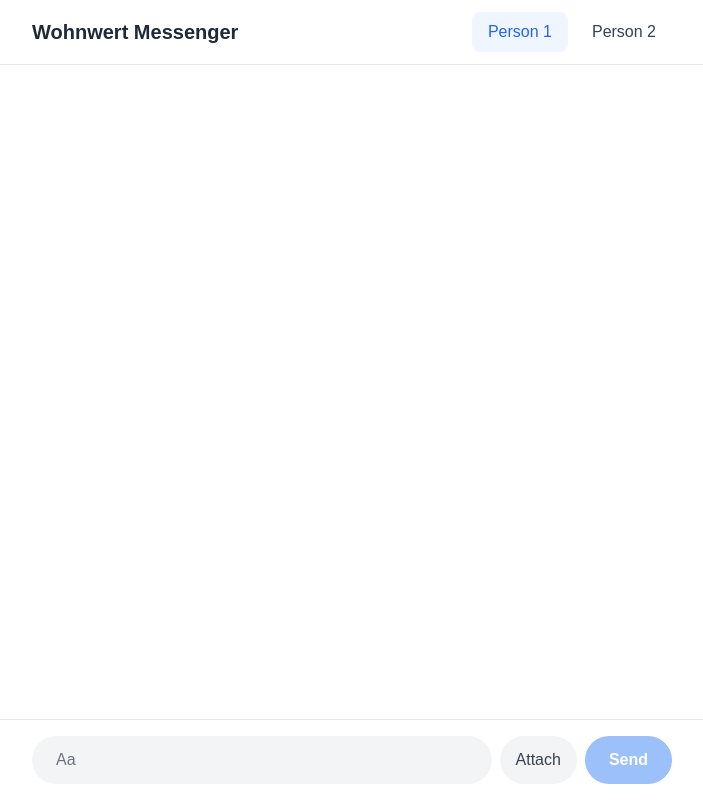
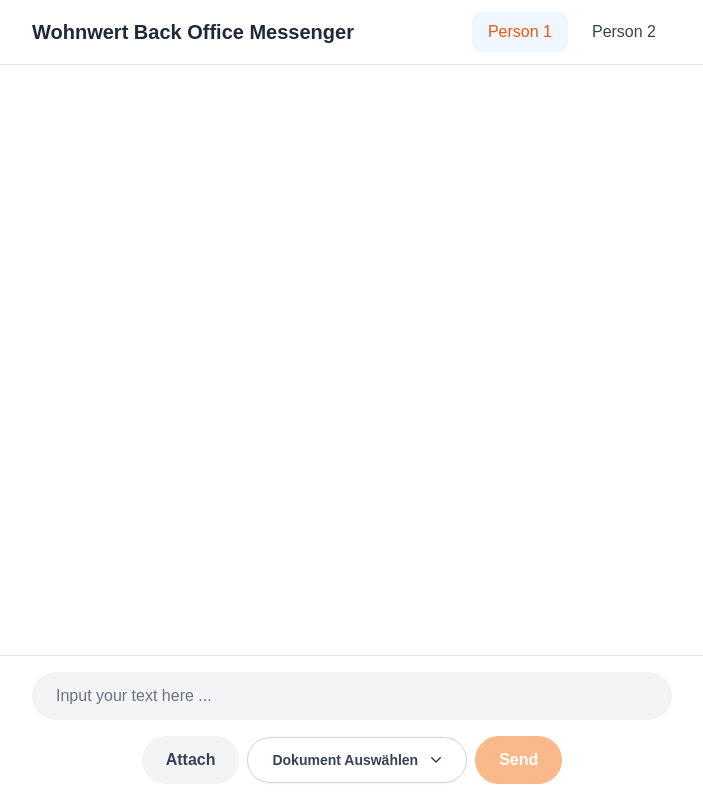
Before and after one commit to 2azo/chat_app, a Next.js app: page / in a window 1280 px wide. Shown: the whole page, without its empty margins (288-991 px from the left). Built offline with nearby package versions, Linux system fonts and the light colour scheme.

Commit message:
chat is working with document dropdown

```diff
--- /dev/null
+++ b/app/components/dropdown.tsx
@@ -0,0 +1,64 @@
+import React, { useState } from "react";
+
+const Dropdown = ({ buttonText, items }) => {
+  const [isOpen, setIsOpen] = useState(false);
+  const [selectedItem, setSelectedItem] = useState(null);
+
+  const toggleDropdown = () => {
+    setIsOpen((prev) => !prev);
+  };
+
+  const handleItemClick = (item) => {
+    if (item === "Abbrechen") {
+      setSelectedItem(null);
+    } else {
+      setSelectedItem(item);
+    }
+    setIsOpen(false);
+  };
+
+  return (
+    <div className="relative inline-block text-left">
+      <button
+        onClick={toggleDropdown}
+        type="button"
+        className={`inline-flex px-6 py-3 justify-center w-full rounded-full border shadow-sm text-sm font-semibold focus:outline-none ${
+          selectedItem ? "bg-orange-500 text-white" : "bg-white text-gray-700 border-gray-300"
+        } hover:bg-orange-600 hover:text-white`}
+      >
+        {selectedItem || buttonText}
+        <svg
+          className="ml-2 -mr-1 h-5 w-5"
+          xmlns="http://www.w3.org/2000/svg"
+          viewBox="0 0 20 20"
+          fill="currentColor"
+          aria-hidden="true"
+        >
+          <path
+            fillRule="evenodd"
+            d="M5.23 7.21a.75.75 0 011.06.02L10 10.94l3.71-3.71a.75.75 0 111.06 1.06l-4.24 4.24a.75.75 0 01-1.06 0L5.23 8.27a.75.75 0 01.02-1.06z"
+            clipRule="evenodd"
+          />
+        </svg>
+      </button>
+
+      {isOpen && (
+        <div className="absolute z-10 mb-2 w-56 rounded-md shadow-lg bg-white ring-1 ring-black ring-opacity-5 bottom-full">
+          <div className="py-1">
+            {items.map((item, index) => (
+              <div
+                key={index}
+                className="block px-4 py-2 text-sm text-gray-700 hover:bg-gray-100 cursor-pointer"
+                onClick={() => handleItemClick(item)}
+              >
+                {item}
+              </div>
+            ))}
+          </div>
+        </div>
+      )}
+    </div>
+  );
+};
+
+export default Dropdown;
--- a/app/page.tsx
+++ b/app/page.tsx
@@ -1,6 +1,8 @@
 'use client';
 
 import React, { useState, useRef, useEffect } from 'react';
+import Dropdown from './components/dropdown';
+
 
 interface Message {
   id: number;
@@ -20,6 +22,20 @@
   const scrollToBottom = () => {
     messagesEndRef.current?.scrollIntoView({ behavior: "smooth" });
   };
+
+
+  const options = [
+    "Wohnwert AGB",
+    "Vertriebspartnervertrag",
+    "Personalausweis-Kopie",
+    "Nachweis § 34 c",
+    "Gewerbeanmeldung",
+    "Polizeiliches Führungszeugnis",
+    "Unbedenklichkeits­bescheinigung",
+    "Sonstiges",
+    "Abbrechen"
+  ];
+
 
   useEffect(() => {
     scrollToBottom();
@@ -44,6 +60,7 @@
   };
 
   const handleFileChange = (e: React.ChangeEvent<HTMLInputElement>) => {
+    e.preventDefault()
     const selectedFile = e.target.files?.[0] || null;
     setFile(selectedFile);
   };
@@ -54,17 +71,17 @@
       <div className="bg-white border-b shadow-sm">
         <div className="max-w-2xl mx-auto px-4">
           <div className="flex items-center justify-between h-16">
-            <h1 className="text-xl font-semibold text-gray-800">Wohnwert Messenger</h1>
+            <h1 className="text-xl font-semibold text-gray-800">Wohnwert Back Office Messenger</h1>
             <div className="flex gap-2">
               <button
                 onClick={() => setActiveUser(1)}
-                className={`px-4 py-2 rounded-lg transition-all duration-200 ${activeUser === 1 ? 'bg-blue-50 text-blue-600' : 'hover:bg-gray-100 text-gray-700'}`}
+                className={`px-4 py-2 rounded-lg transition-all duration-200 ${activeUser === 1 ? 'bg-blue-50 text-orange-600' : 'hover:bg-gray-100 text-gray-700'}`}
               >
                 Person 1
               </button>
               <button
                 onClick={() => setActiveUser(2)}
-                className={`px-4 py-2 rounded-lg transition-all duration-200 ${activeUser === 2 ? 'bg-blue-50 text-blue-600' : 'hover:bg-gray-100 text-gray-700'}`}
+                className={`px-4 py-2 rounded-lg transition-all duration-200 ${activeUser === 2 ? 'bg-blue-50 text-orange-600' : 'hover:bg-gray-100 text-gray-700'}`}
               >
                 Person 2
               </button>
@@ -92,7 +109,7 @@
                   }`}
                 >
                   <div
-                    className={`flex flex-col px-4 py-2 max-w-[80%] border-4 rounded-2xl ${
+                    className={`flex flex-col p-4 max-w-[80%] border-5 rounded-2xl ${
                       message.sender === activeUser
                         ? 'border-orange-500'
                         : 'border-gray-300'
@@ -117,14 +134,18 @@
                             <a
                               href={URL.createObjectURL(message.file)}
                               download={message.file.name}
-                              className="text-blue-500 underline"
+                              className="text-orange-500 underline"
                             >
                               {message.file.name}
                             </a>
                           )}
                         </div>
                       )}
-                      <span className="text-xs text-gray-500 mt-1">
+                      <span className={`text-xs text-gray-500 mt-1 flex ${
+                        message.sender === activeUser
+                          ? 'justify-end mr-1'
+                          : 'justify-start ml-1'
+                      }`}>
                         {message.timestamp}
                       </span>
                     </div>
@@ -140,14 +161,20 @@
       {/* Message Input */}
       <div className="bg-white border-t">
         <div className="max-w-2xl mx-auto p-4">
-          <form onSubmit={handleSend} className="flex gap-2">
+          <form onSubmit={handleSend} className="space-y-4">
+            {/* Input Section */}
+            <div>
               <input
                 type="text"
                 value={newMessage}
                 onChange={(e) => setNewMessage(e.target.value)}
-              placeholder="Aa"
-              className="flex-1 rounded-full text-gray-700 bg-gray-100 border-0 px-6 py-3 focus:outline-none focus:ring-2 focus:ring-blue-500 placeholder-gray-500"
+                placeholder="Input your text here ..."
+                className="w-full rounded-full text-gray-700 bg-gray-100 border-0 px-6 py-3 focus:outline-none focus:ring-2 focus:ring-orange-500 placeholder-gray-500"
               />
+            </div>
+
+            {/* Buttons Section */}
+            <div className="flex items-center gap-2 justify-center">
               <input
                 type="file"
                 onChange={handleFileChange}
@@ -156,21 +183,26 @@
               />
               <label
                 htmlFor="file-upload"
-              className="px-4 py-3 rounded-full bg-gray-100 text-gray-700 cursor-pointer hover:bg-gray-200"
+                className="flex items-center justify-center px-6 py-3 rounded-full bg-gray-100 text-gray-700 cursor-pointer hover:bg-gray-200 font-semibold"
               >
                 Attach
               </label>
+
+              <Dropdown buttonText="Dokument Auswählen" items={options} />
+
               <button
                 type="submit"
-              className="px-6 py-3 rounded-full bg-blue-500 text-white font-semibold hover:bg-blue-600 transition-colors duration-200 disabled:opacity-50 disabled:cursor-not-allowed"
+                className="px-6 py-3 rounded-full bg-orange-500 text-white font-semibold hover:bg-orange-600 transition-colors duration-200 disabled:opacity-50 disabled:cursor-not-allowed"
                 disabled={!newMessage.trim() && !file}
               >
                 Send
               </button>
+            </div>
           </form>
         </div>
       </div>
     </div>
+
   );
 };
 
--- a/package.json
+++ b/package.json
@@ -12,6 +12,7 @@
     "lucide-react": "^0.473.0",
     "next": "15.1.5",
     "react": "^19.0.0",
+
     "react-dom": "^19.0.0"
   },
   "devDependencies": {
--- a/tailwind.config.ts
+++ b/tailwind.config.ts
@@ -13,6 +13,16 @@
         foreground: "var(--foreground)",
       },
     },
+    borderWidth: {
+      DEFAULT: '1px',
+      '0': '0',
+      '2': '2px',
+      '3': '3px',
+      '4': '4px',
+      '5': '5px',
+      '6': '6px',
+      '8': '8px',
+    }
   },
   plugins: [],
 } satisfies Config;
```
Also changed, not shown: 1 other file (tests, documents, lock files or other folders). Lines whose indentation alone changed are shown as unchanged.
